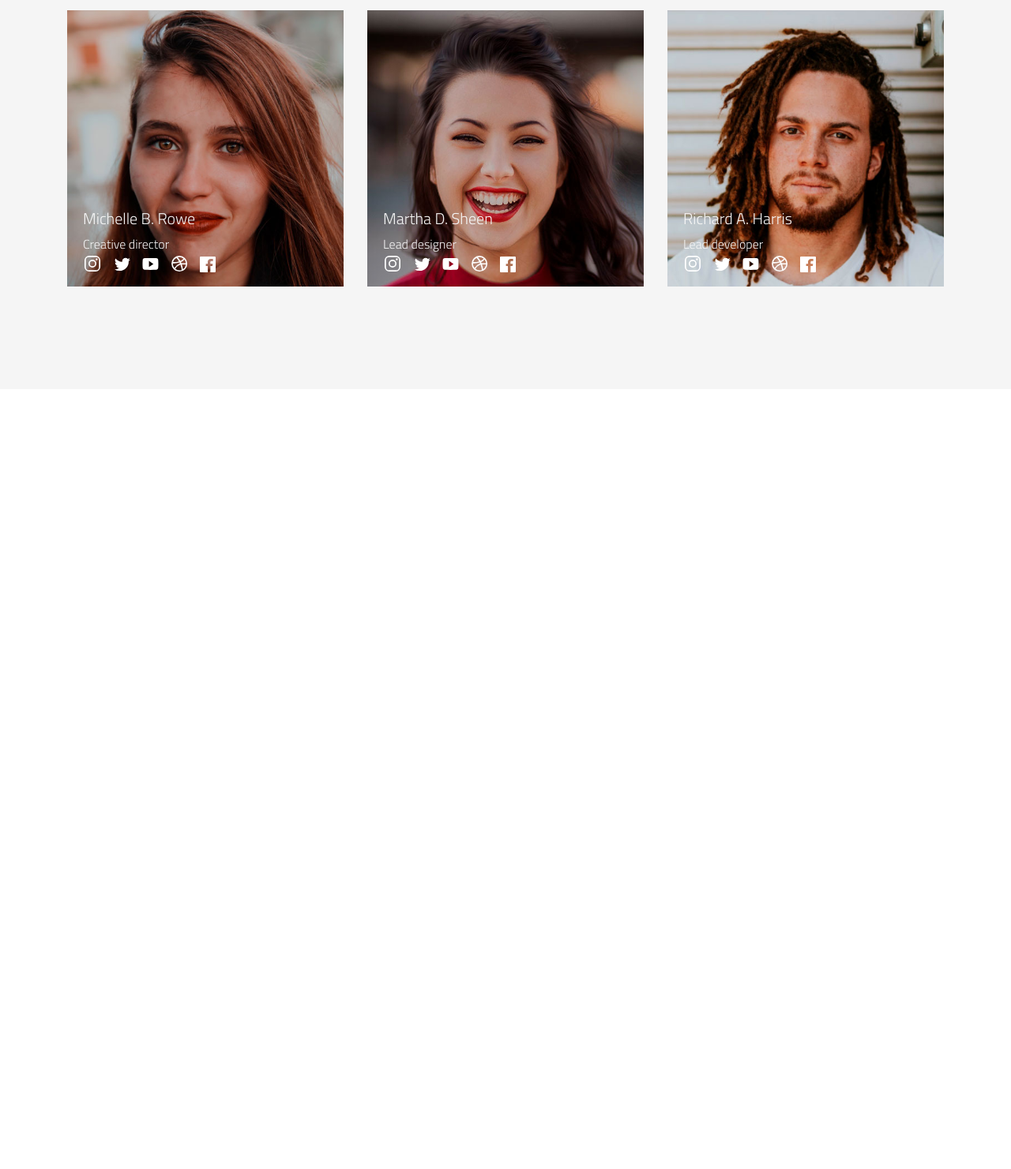
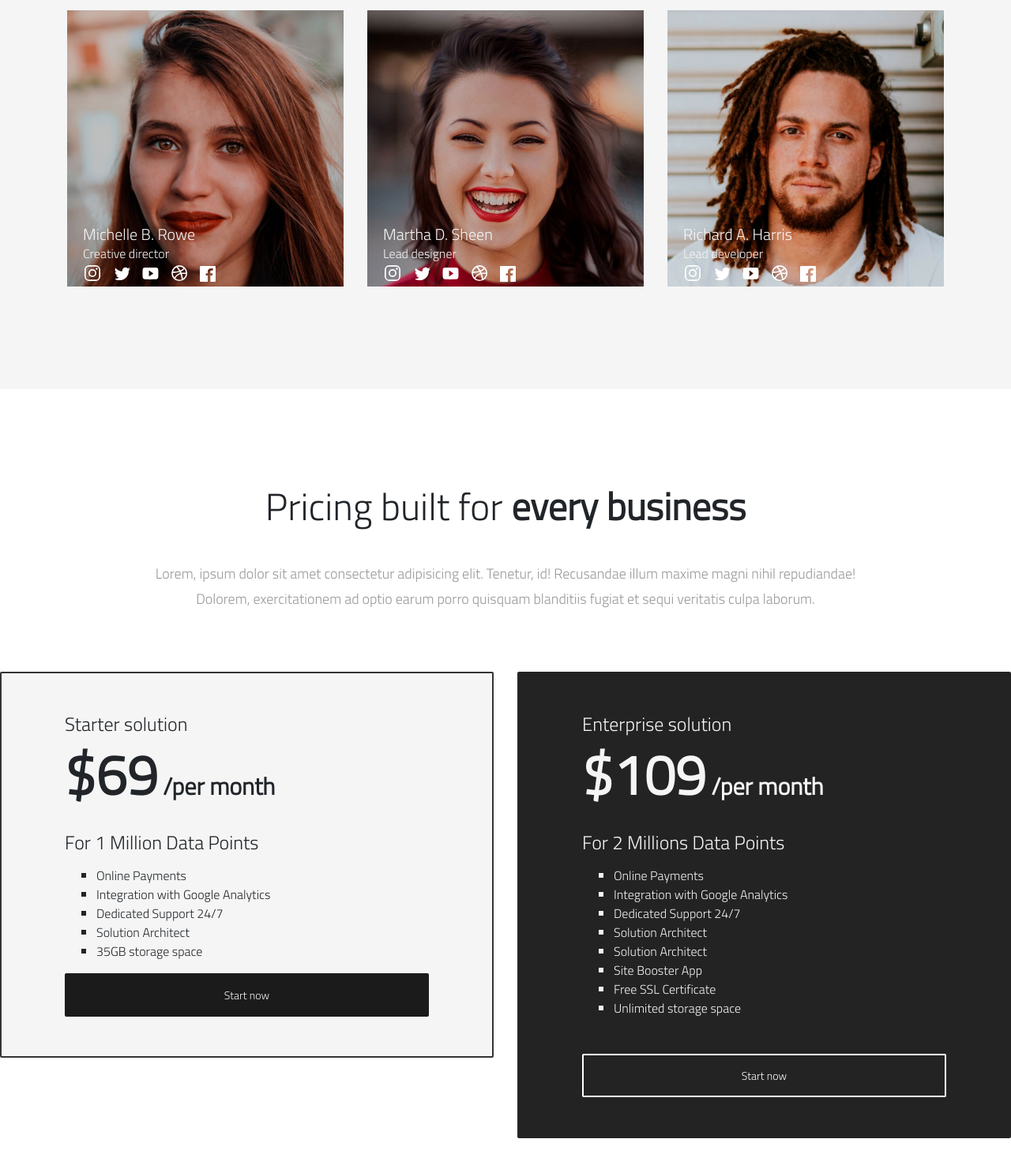
Before and after one commit to miryambathilde/smart-agency, a plain HTML site: page index.html in a window 1280 px wide. Shown: the part 2845-4326 px from the top of the page at 79% size. Before the commit the page ends 3338 px from the top, so only its background shows below. Drawn offline with nearby package versions, Linux system fonts and the light colour scheme.

Commit message:
incorporamos plan de precios

```diff
--- a/index.html
+++ b/index.html
@@ -64,6 +64,8 @@
             </div>
         </div>
     </section>
+
+    <!-- PORTFOLIO -->
     <section id="portfolio">
         <div class="container">
             <div class="content-center">
@@ -130,13 +132,14 @@
             <a href="#" class="text-dark">Let us know and contact us!</a>
         </div>
     </section>
-
+    <!-- CONTENT CENTER ABOUT US -->
     <section id="aboutus" class="bg-light-grey">
         <div class="container">
             <div class="content-center">
                 <h2>Keep calm, you're in <b>good company</b></h2>
                 <p>Lorem ipsum dolor sit amet, consectetur adipisicing elit. Aperiam alias commodi, iure quas illo, beatae fuga rerum similique officia culpa illum molestias, voluptates doloremque nam reprehenderit quisquam sed. Tenetur, asperiores!</p>
             </div>
+            <!-- MEMBERS -->
             <div class="row">
                 <div class="col-md-4">
                     <div class="member-container">
@@ -188,10 +191,58 @@
                         <img src="images/member-03.jpg" class="img-fluid" alt="member 3">
                     </div>
                 </div>
-
             </div>
         </div>
     </section>
+    <!-- PRICING -->
+    <section id="pricing">
+        <div class="container">
+            <div class="content-center">
+                <h2>Pricing built for <b>every business</b></h2>
+                <p>Lorem, ipsum dolor sit amet consectetur adipisicing elit. Tenetur, id! Recusandae illum maxime magni nihil repudiandae! Dolorem, exercitationem ad optio earum porro quisquam blanditiis fugiat et sequi veritatis culpa laborum.</p>
+            </div>
+        </div>
+
+        <div class="row">
+            <div class="col-md-6">
+                <div class="pricing-container">
+                    <div class="plans plan-light">
+                        <h4>Starter solution</h4>
+                        <h2>$69<span> /per month</span></h2>
+                        <h4>For 1 Million Data Points</h4>
+                        <ul class="topmargin-xs">
+                            <li>Online Payments</li>
+                            <li>Integration with Google Analytics</li>
+                            <li>Dedicated Support 24/7</li>
+                            <li>Solution Architect</li>
+                            <li>35GB storage space</li>
+                        </ul>
+                        <a href="#" class="btn btn-dark full-width">Start now</a>
+                    </div>
+                </div>
+            </div>
+            <div class="col-md-6">
+                <div class="pricing-container">
+                    <div class="plans plan-dark">
+                        <h4>Enterprise solution</h4>
+                        <h2>$109<span> /per month</span></h2>
+                        <h4>For 2 Millions Data Points</h4>
+                        <ul class="topmargin-xs">
+                            <li>Online Payments</li>
+                            <li>Integration with Google Analytics</li>
+                            <li>Dedicated Support 24/7</li>
+                            <li>Solution Architect</li>
+                            <li>Solution Architect</li>
+                            <li>Site Booster App</li>
+                            <li>Free SSL Certificate</li>
+                            <li>Unlimited storage space</li>
+                        </ul>
+                        <a href="#" class="btn btn-transparent full-width">Start now</a>
+                    </div>
+            </div>
+        </div>
+    </section>
+
 
     <!-- Optional JavaScript; choose one of the two! -->
 
--- a/style.css
+++ b/style.css
@@ -12,6 +12,10 @@ h1 {
 h2 {
     font-size: 48px;
     margin-bottom: 30px;
+}
+
+h5 {
+    margin-bottom: 0px;
 }
 
 p {
@@ -165,6 +169,46 @@ section {
     left: 20px;
 }
 
+.list-inline {
+    padding-left: 0;
+    list-style: none;
+    margin-bottom: 4px;
+}
+
+/* PRICING */
+.pricing-container {
+    margin: 15px 0;
+}
+
+.plans {
+    padding: 50px 80px;
+    border-radius: 2px;
+    min-width: 450px;
+}
+
+.plan-light {
+    background-color: whitesmoke;
+    border: 2px solid rgb(53, 52, 52);
+}
+
+.plan-dark {
+    background-color: rgb(36, 35, 35);
+    border: 2px solid rgb(36, 35, 35);
+    color: whitesmoke;
+}
+
+.plans h2 {
+   font-size: 70px;
+   font-weight: 600;
+}
+
+.plans h2 span {
+    font-size: 30px;
+}
+
+.plans ul {
+    list-style-type: square;
+}
 /* BOTONES */
 .btn {
     font-size: 14px;
@@ -173,6 +217,28 @@ section {
     border-radius: 2px;
     display: inline-block;
 
+}
+
+.btn-dark {
+    background-color: rgb(27, 27, 27);
+    color: whitesmoke;
+    border: 2px solid rgb(27, 27, 27);
+}
+
+.btn-transparent {
+    background-color: transparent;
+    color: white;
+    border: 2px solid white;
+    margin-top: 30px;
+
+}
+
+.btn-transparent:hover {
+    color: white;
+}
+
+.full-width {
+    width: 100%;
 }
 
 /* boton blanco */
@@ -197,15 +263,30 @@ section {
         font-size: 40px;
         line-height: normal;
     }
+    .portfolio-details h2 {
+        font-size: 30px;
+    }
+    .plans {
+        min-width: unset;
+        padding: 40px;
+    }
 }
 
-/* @media (min-width: 576px) and (max-width: 767.98px) { ... }
+/* @media (min-width: 576px) and (max-width: 767.98px) { ... }*/
 
 
-@media (min-width: 768px) and (max-width: 991.98px) { ... }
+@media (min-width: 768px) and (max-width: 991.98px) {
+    .plans {
+        min-width: unset;
+        padding: 40px 20px;
+    }
+    .portfolio-details h2 {
+        font-size: 30px;
+    }
+ }
 
 
-@media (min-width: 992px) and (max-width: 1199.98px) { ... }
+/*@media (min-width: 992px) and (max-width: 1199.98px) { ... }
 
 
-@media (min-width: 1200px) { ... } */
+@media (min-width: 1200px) { ... }
```
